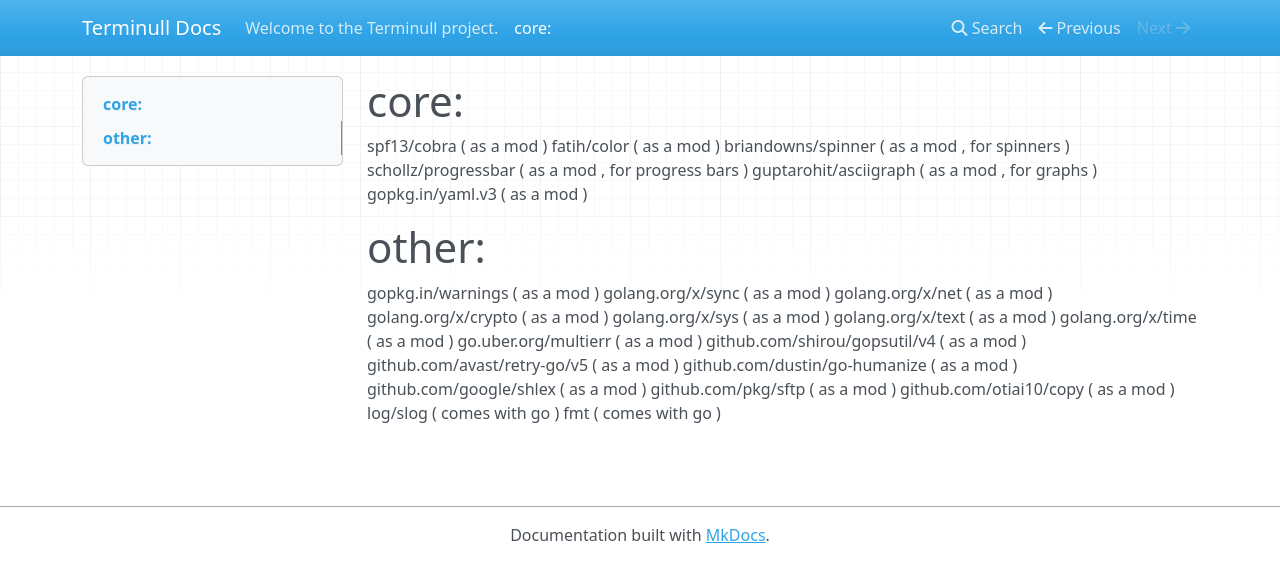
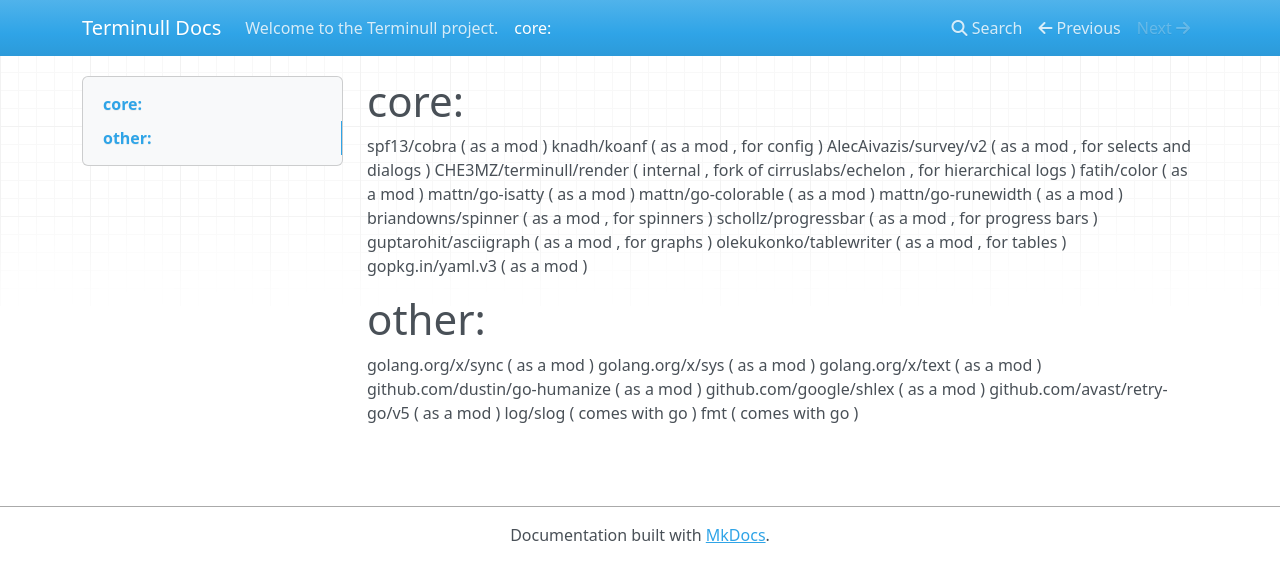
Before and after one commit to CHE3MZ/terminull, an MkDocs documentation site: the page built from docs/dependencies.md, in a window 1280 px wide. Shown: the top 582 px of the page. Built offline with MkDocs 1.6.1, drawn with Linux system fonts in a browser that asks for light colours; nearby versions of some CDN libraries.

Commit message:
chore: reconsider deps

```diff
--- a/docs/dependencies.md
+++ b/docs/dependencies.md
@@ -1,27 +1,26 @@
 # core:
 
 spf13/cobra ( as a mod )
+knadh/koanf ( as a mod , for config )
+AlecAivazis/survey/v2 ( as a mod , for selects and dialogs )
+CHE3MZ/terminull/render ( internal , fork of cirruslabs/echelon , for hierarchical logs )
 fatih/color ( as a mod )
+mattn/go-isatty ( as a mod )
+mattn/go-colorable ( as a mod )
+mattn/go-runewidth ( as a mod )
 briandowns/spinner ( as a mod , for spinners )
 schollz/progressbar ( as a mod , for progress bars )
 guptarohit/asciigraph ( as a mod , for graphs )
+olekukonko/tablewriter ( as a mod , for tables )
 gopkg.in/yaml.v3 ( as a mod )
 
 # other:
 
-gopkg.in/warnings ( as a mod )
 golang.org/x/sync ( as a mod )
-golang.org/x/net ( as a mod )
-golang.org/x/crypto ( as a mod )
 golang.org/x/sys ( as a mod )
 golang.org/x/text ( as a mod )
-golang.org/x/time ( as a mod )
-go.uber.org/multierr ( as a mod )
-github.com/shirou/gopsutil/v4 ( as a mod )
-github.com/avast/retry-go/v5 ( as a mod )
 github.com/dustin/go-humanize ( as a mod )
 github.com/google/shlex ( as a mod )
-github.com/pkg/sftp ( as a mod )
-github.com/otiai10/copy ( as a mod )
+github.com/avast/retry-go/v5 ( as a mod )
 log/slog ( comes with go )
 fmt ( comes with go )
```
